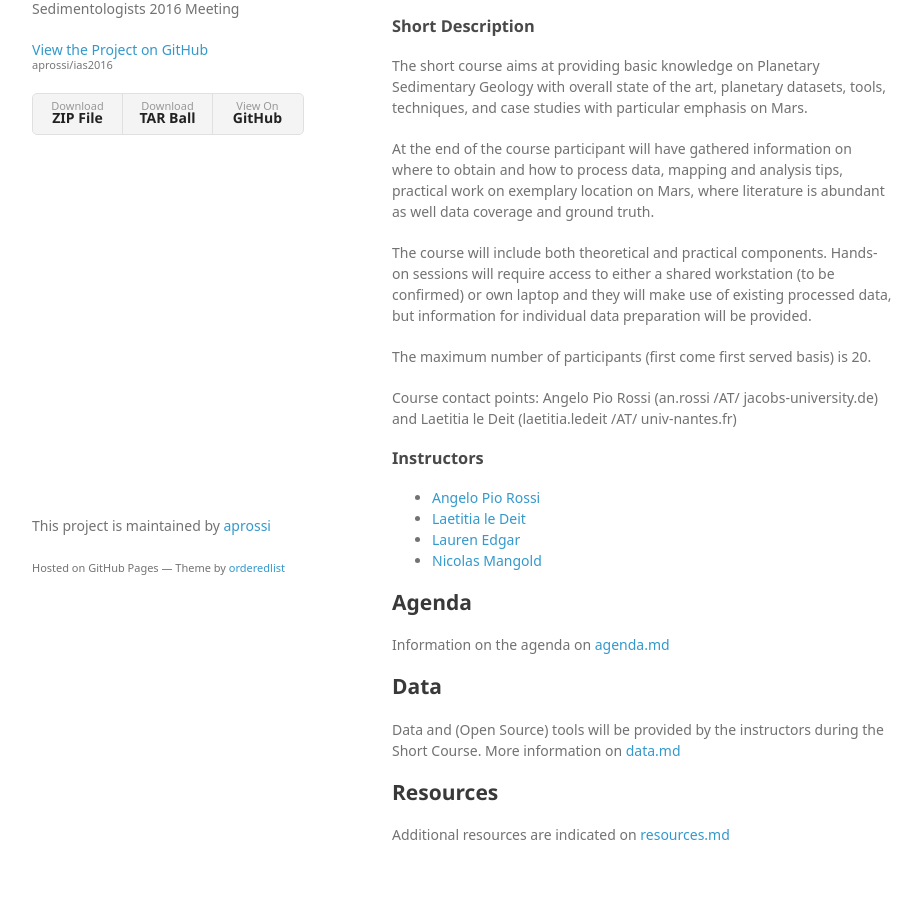
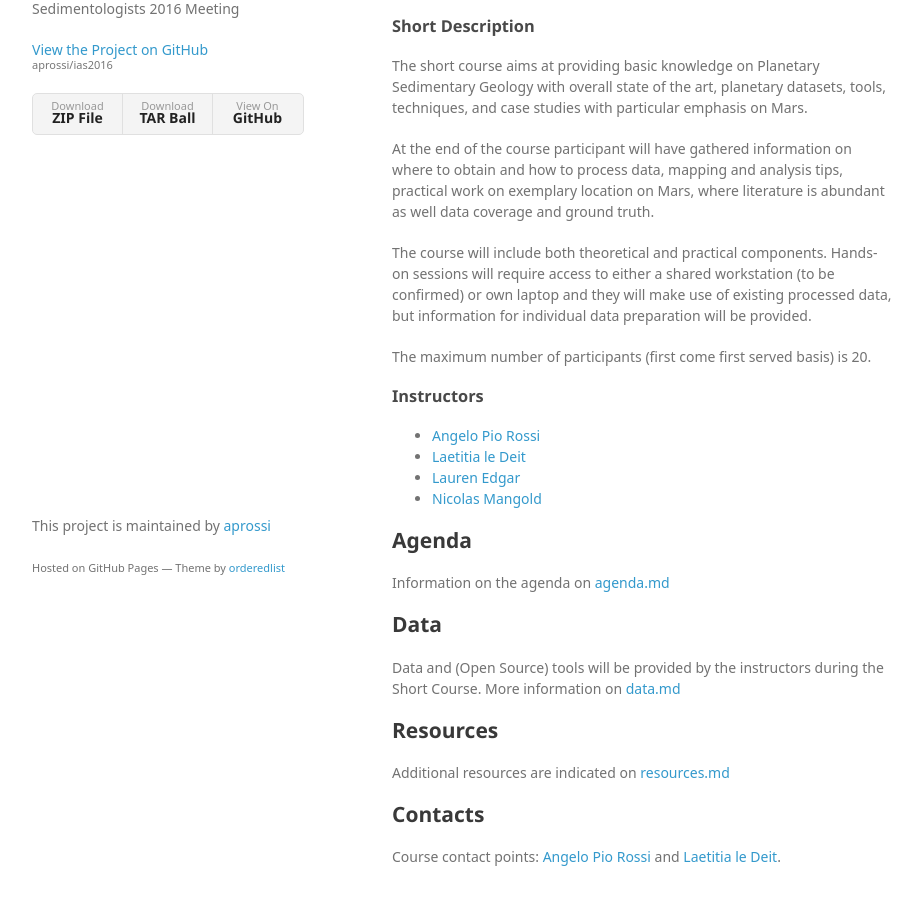
Before and after one commit to openplanetary/ias2016, a plain HTML site: page index.html in a window 1280 px wide. Shown: the part 153-1058 px from the top of the page, without its empty margins (178-1099 px from the left). Drawn offline with Linux system fonts and the light colour scheme; a web font is replaced by a local one.

Commit message:
Create gh-pages branch via GitHub

```diff
--- a/index.html
+++ b/index.html
@@ -42,8 +42,6 @@
 
 <p>The maximum number of participants (first come first served basis) is 20.</p>
 
-<p>Course contact points: Angelo Pio Rossi (an.rossi /AT/ jacobs-university.de) and Laetitia le Deit (laetitia.ledeit /AT/ univ-nantes.fr)</p>
-
 <h3>
 <a id="instructors" class="anchor" href="#instructors" aria-hidden="true"><span aria-hidden="true" class="octicon octicon-link"></span></a>Instructors</h3>
 
@@ -69,6 +67,11 @@
 <a id="resources" class="anchor" href="#resources" aria-hidden="true"><span aria-hidden="true" class="octicon octicon-link"></span></a>Resources</h2>
 
 <p>Additional resources are indicated on <a href="https://github.com/aprossi/ias2016/blob/master/resources.md">resources.md</a></p>
+
+<h2>
+<a id="contacts" class="anchor" href="#contacts" aria-hidden="true"><span aria-hidden="true" class="octicon octicon-link"></span></a>Contacts</h2>
+
+<p>Course contact points: <a href="http://aprossi.eu">Angelo Pio Rossi</a> and <a href="https://www.researchgate.net/profile/Laetitia_Le_Deit">Laetitia le Deit</a>.</p>
       </section>
       <footer>
         <p>This project is maintained by <a href="https://github.com/aprossi">aprossi</a></p>
```
Also changed, not shown: params.json (+1 -1 lines).
